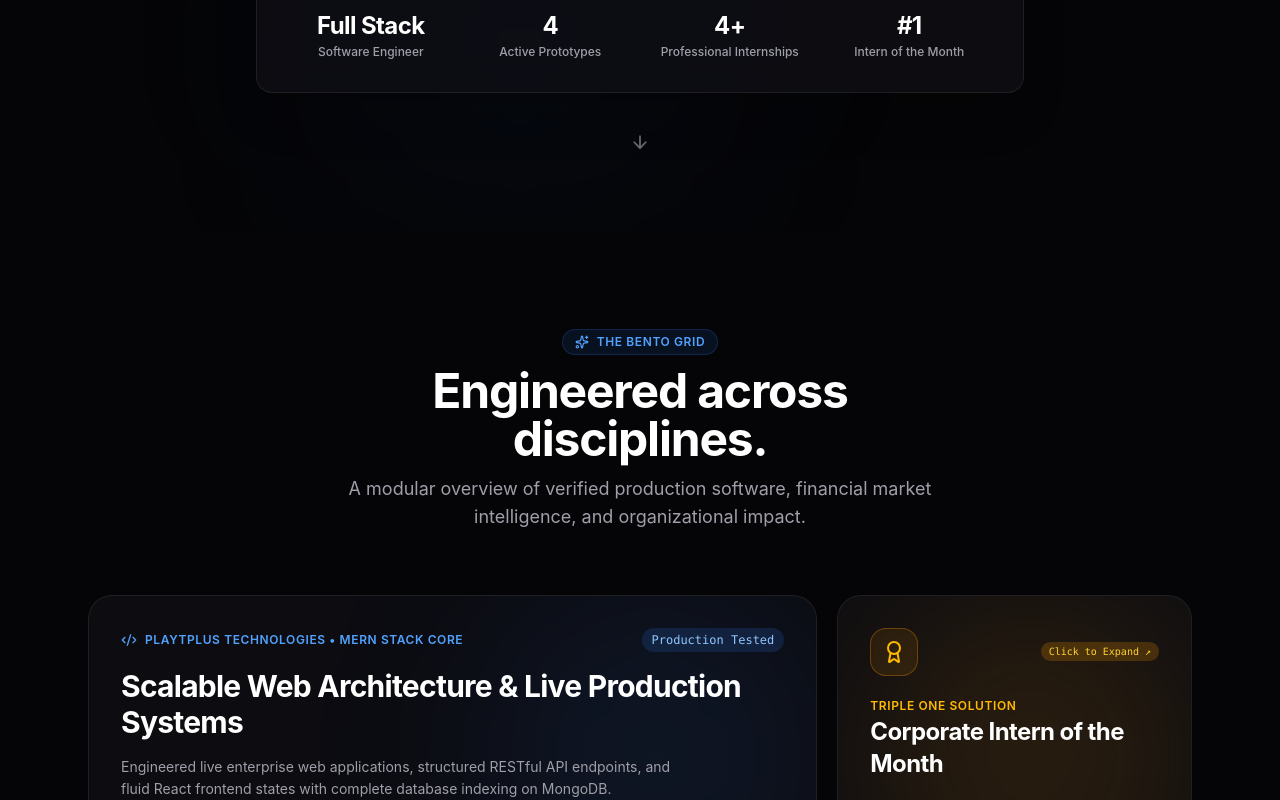
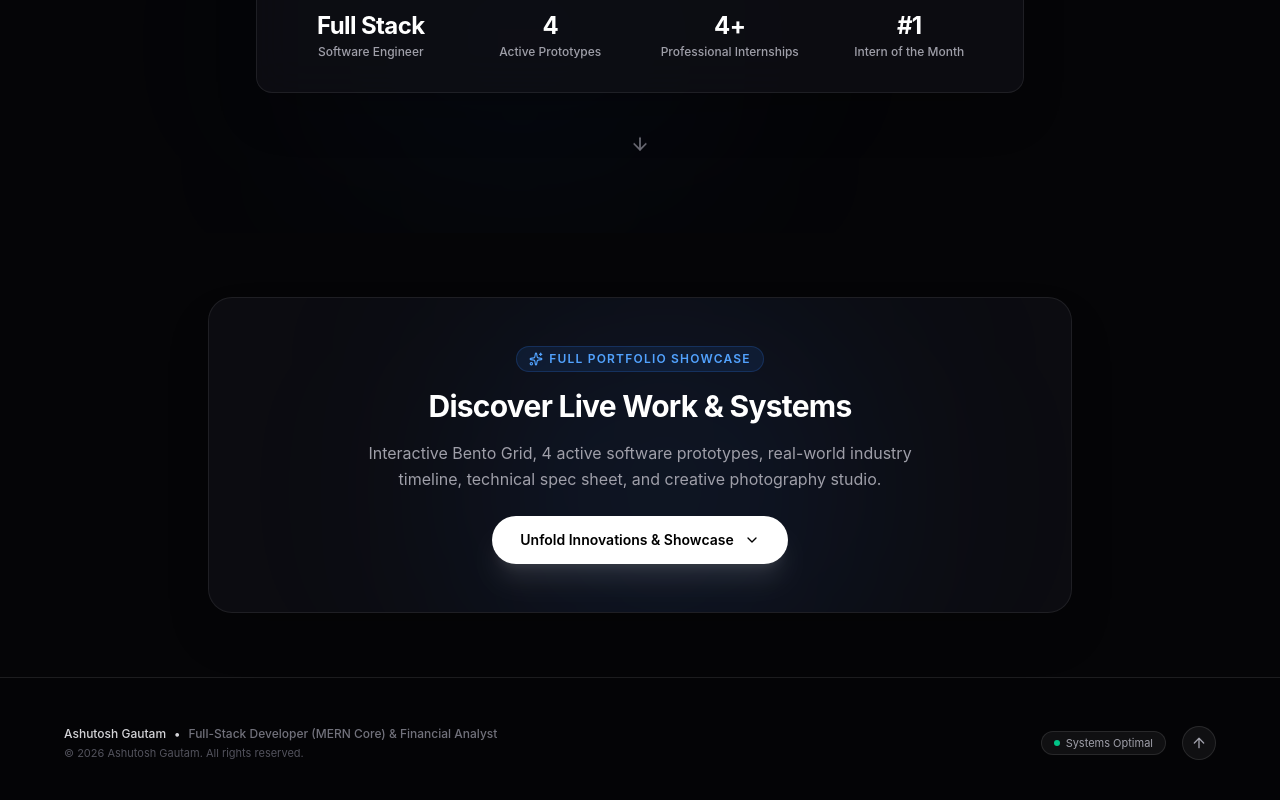
Before and after one commit to ashutoshvyas2/ashutosh-portfolio, a React (Vite) app: page / in a window 1280 px wide. Shown: the part 900-1700 px from the top of the page. Built offline with nearby package versions, Linux system fonts and the light colour scheme.

Commit message:
Add progressive showcase disclosure: initial overview mode with unfoldable innovations

```diff
--- a/src/App.jsx
+++ b/src/App.jsx
@@ -10,9 +10,29 @@ import CreativeGallery from './components/CreativeGallery';
 import ContactSection from './components/ContactSection';
 import Footer from './components/Footer';
 import ResumeModal from './components/ResumeModal';
+import { Sparkles, ChevronDown, ArrowUp } from 'lucide-react';
+import { motion, AnimatePresence } from 'framer-motion';
 
 export default function App() {
   const [resumeOpen, setResumeOpen] = useState(false);
+  const [viewMode, setViewMode] = useState('overview'); // 'overview' | 'showcase'
+
+  const handleNavigate = (sectionId) => {
+    if (sectionId === 'hero') {
+      setViewMode('overview');
+      window.scrollTo({ top: 0, behavior: 'smooth' });
+    } else {
+      setViewMode('showcase');
+      setTimeout(() => {
+        const el = document.getElementById(sectionId);
+        if (el) {
+          const yOffset = -80;
+          const y = el.getBoundingClientRect().top + window.pageYOffset + yOffset;
+          window.scrollTo({ top: y, behavior: 'smooth' });
+        }
+      }, 75);
+    }
+  };
 
   return (
     <div className="min-h-screen bg-[#050507] text-[#f5f5f7] relative selection:bg-blue-500/30 selection:text-white">
@@ -20,13 +40,63 @@ export default function App() {
       <ScrollProgress />
 
       {/* Floating Island Apple Navigation Dock */}
-      <Navbar onOpenResume={() => setResumeOpen(true)} />
+      <Navbar
+        onOpenResume={() => setResumeOpen(true)}
+        onNavigate={handleNavigate}
+        viewMode={viewMode}
+      />
 
       {/* Main Content Sections */}
       <main>
-        {/* Apple Keynote Hero Showcase */}
-        <Hero onOpenResume={() => setResumeOpen(true)} />
+        {/* Apple Keynote Hero Showcase (Always Visible) */}
+        <Hero
+          onOpenResume={() => setResumeOpen(true)}
+          onExplore={() => handleNavigate('highlights')}
+        />
 
+        {/* When in Overview Mode: Apple-style Teaser before Footer */}
+        {viewMode === 'overview' && (
+          <div className="max-w-4xl mx-auto px-4 py-16 text-center">
+            <div className="apple-glass rounded-3xl p-8 sm:p-12 border border-white/10 relative overflow-hidden group shadow-2xl">
+              <div className="absolute top-0 right-1/4 w-96 h-96 bg-blue-500/10 rounded-full blur-[120px] pointer-events-none" />
+
+              <div className="relative z-10 space-y-4 max-w-xl mx-auto">
+                <span className="text-xs uppercase tracking-widest text-blue-400 font-semibold px-3 py-1 rounded-full bg-blue-500/10 border border-blue-500/20 inline-flex items-center gap-1.5">
+                  <Sparkles className="w-3.5 h-3.5" />
+                  Full Portfolio Showcase
+                </span>
+
+                <h3 className="text-2xl sm:text-3xl font-bold text-white tracking-tight">
+                  Discover Live Work & Systems
+                </h3>
+
+                <p className="text-zinc-400 text-sm sm:text-base leading-relaxed">
+                  Interactive Bento Grid, 4 active software prototypes, real-world industry timeline, technical spec sheet, and creative photography studio.
+                </p>
+
+                <div className="pt-2">
+                  <button
+                    onClick={() => handleNavigate('highlights')}
+                    className="inline-flex items-center gap-2.5 px-7 py-3.5 rounded-full bg-white text-black font-semibold text-sm hover:bg-zinc-200 transition-all duration-300 shadow-xl shadow-white/10 active:scale-95 cursor-pointer"
+                  >
+                    <span>Unfold Innovations & Showcase</span>
+                    <ChevronDown className="w-4 h-4" />
+                  </button>
+                </div>
+              </div>
+            </div>
+          </div>
+        )}
+
+        {/* Showcase Sections: Unfold upon clicking Innovations or any nav item */}
+        <AnimatePresence>
+          {viewMode === 'showcase' && (
+            <motion.div
+              initial={{ opacity: 0, y: 30 }}
+              animate={{ opacity: 1, y: 0 }}
+              exit={{ opacity: 0, y: -20 }}
+              transition={{ duration: 0.5, ease: [0.16, 1, 0.3, 1] }}
+            >
               {/* Bento Grid Innovations */}
               <BentoShowcase />
 
@@ -44,6 +114,20 @@ export default function App() {
 
               {/* Dispatch & Contact Suite */}
               <ContactSection />
+
+              {/* Bottom Quick Return Bar */}
+              <div className="text-center py-8">
+                <button
+                  onClick={() => handleNavigate('hero')}
+                  className="inline-flex items-center gap-2 px-5 py-2.5 rounded-full bg-white/5 hover:bg-white/10 border border-white/10 text-zinc-400 hover:text-white text-xs font-medium transition-all cursor-pointer"
+                >
+                  <ArrowUp className="w-3.5 h-3.5" />
+                  <span>Return to Minimal Overview</span>
+                </button>
+              </div>
+            </motion.div>
+          )}
+        </AnimatePresence>
       </main>
 
       {/* Minimalist Apple Footer */}
--- a/src/components/Hero.jsx
+++ b/src/components/Hero.jsx
@@ -2,7 +2,7 @@ import React, { useState } from 'react';
 import { ArrowDown, Code2, Database, Sparkles, Terminal, Copy, Check, ChevronRight, Layers, TrendingUp } from 'lucide-react';
 import { personalInfo, stats } from '../data/portfolioData';
 
-export default function Hero({ onOpenResume }) {
+export default function Hero({ onOpenResume, onExplore }) {
   const [copied, setCopied] = useState(false);
   const [tilt, setTilt] = useState({ x: 0, y: 0 });
 
@@ -43,13 +43,13 @@ export default function Hero({ onOpenResume }) {
 
         {/* Action Button Row */}
         <div className="flex flex-wrap items-center justify-center gap-3 pt-4">
-          <a
-            href="#highlights"
-            className="inline-flex items-center gap-2 px-6 py-3 rounded-full bg-white text-black font-semibold text-sm hover:bg-zinc-200 transition-all duration-300 shadow-xl shadow-white/10 active:scale-95"
+          <button
+            onClick={onExplore}
+            className="inline-flex items-center gap-2 px-6 py-3 rounded-full bg-white text-black font-semibold text-sm hover:bg-zinc-200 transition-all duration-300 shadow-xl shadow-white/10 active:scale-95 cursor-pointer"
           >
             <span>Explore Innovations</span>
             <ChevronRight className="w-4 h-4" />
-          </a>
+          </button>
 
           <button
             onClick={onOpenResume}
@@ -175,13 +175,13 @@ export default function Hero({ onOpenResume }) {
       </div>
 
       {/* Down Scroll Indicator */}
-      <a
-        href="#highlights"
+      <button
+        onClick={onExplore}
         aria-label="Scroll down to Innovations"
-        className="mt-10 p-2 rounded-full text-zinc-500 hover:text-white transition-colors animate-bounce"
+        className="mt-10 p-2 rounded-full text-zinc-500 hover:text-white transition-colors animate-bounce cursor-pointer focus:outline-none"
       >
         <ArrowDown className="w-5 h-5" />
-      </a>
+      </button>
     </section>
   );
 }
```
Also changed, not shown: src/components/Navbar.jsx (+30 -21 lines). Lines whose indentation alone changed are shown as unchanged.
